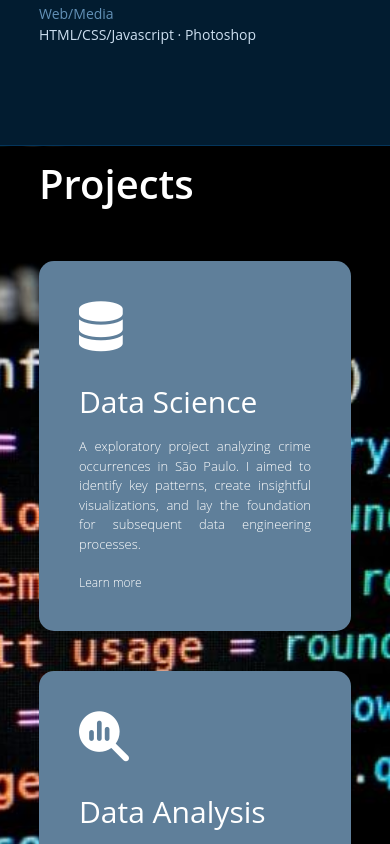
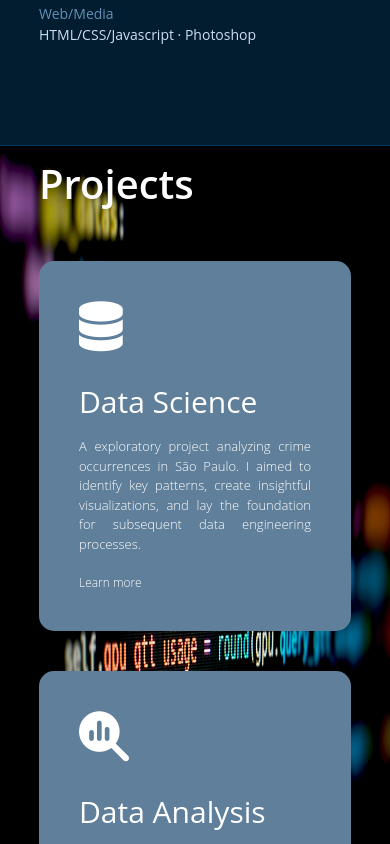
Before and after one commit to Phnasc/phnasc.github.io, a plain HTML site: page index.html in a window 390 px wide. Shown: the part 1640-2484 px from the top of the page. Drawn offline with nearby package versions, Linux system fonts and the light colour scheme.

Commit message:
Update style.css

```diff
--- a/style.css
+++ b/style.css
@@ -300,7 +300,7 @@ nav .fa-solid{
     display: none;
 }
 
-@media only screen and (max-width: 600px){
+@media only screen and (max-width: 700px){
     #header{
         background-image: url(images/background_blue_small_screen.png);
     }
@@ -382,8 +382,19 @@ nav .fa-solid{
         justify-content: center;
   }
 
-  .tooltip:hover .tooltip-text {
-    visibility: visible;
-    opacity: 1;
-  }
-        }
+    .tooltip:hover .tooltip-text {
+        visibility: visible;
+        opacity: 1;
+    }
+
+    #projects {
+        width: 100%;
+        height: 100vh;
+        background-image: url(images/1228014.png);
+        background-size: cover;
+        background-position: center;
+        display: table;
+        background-attachment: fixed;
+    }
+
+}
```
